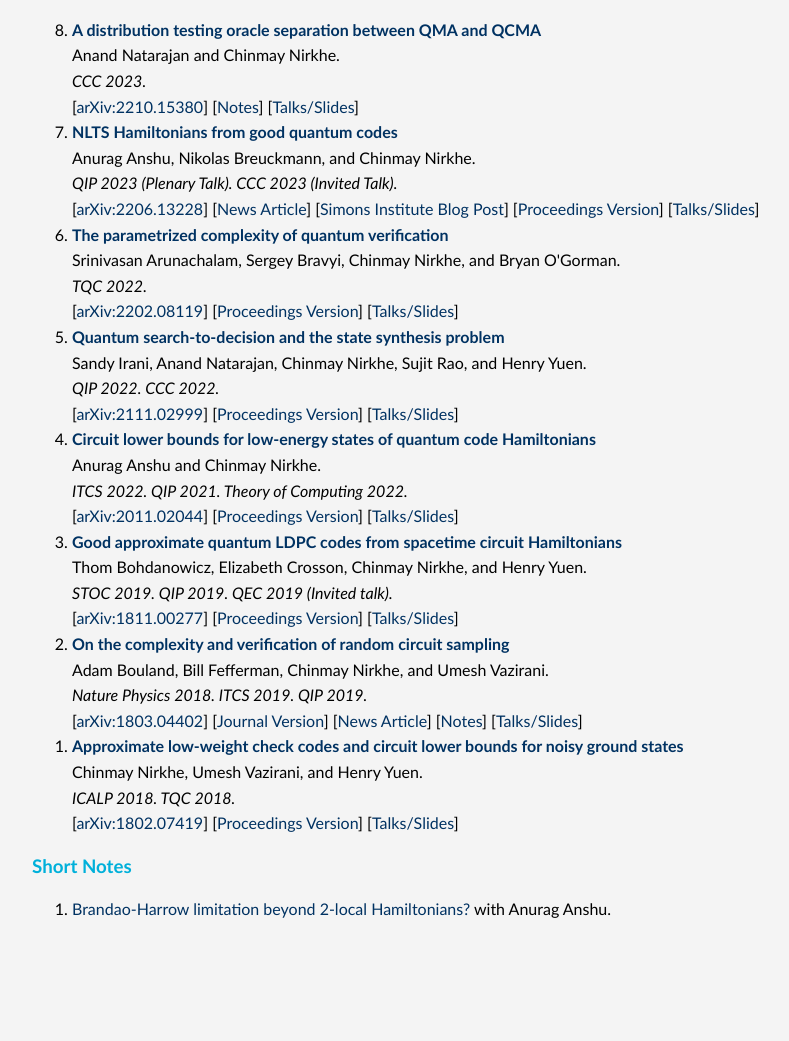
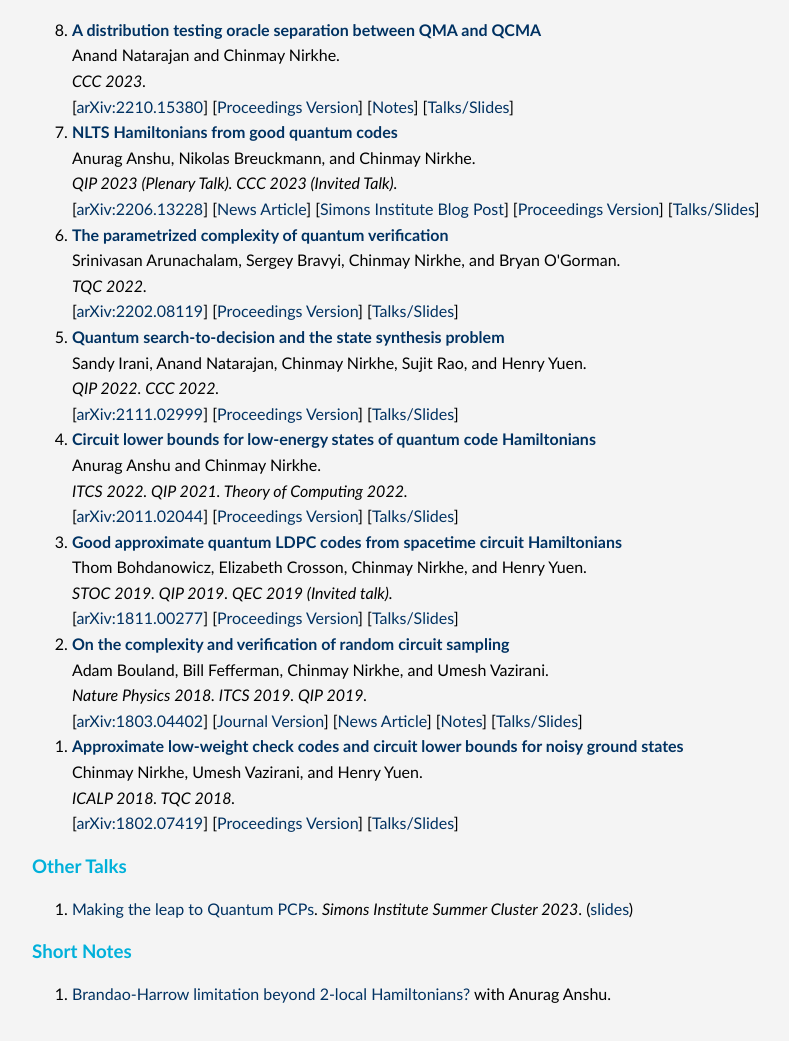
Before and after one commit to nirkhe/nirkhe.github.io, a plain HTML site: page publications.html in a window 1280 px wide. Shown: the part 163-1204 px from the top of the page, without its empty margins (108-897 px from the left). Before the commit the page ends 1124 px from the top, so only its background shows below. Drawn offline with Linux system fonts and the light colour scheme.

Commit message:
new talk

```diff
--- a/publications.html
+++ b/publications.html
@@ -14,7 +14,7 @@ name="viewport" content="width=device-width, initial-scale=1"><title>Complete li
 		<b>A distribution testing oracle separation between QMA and QCMA</b><br>
 		Anand Natarajan and Chinmay Nirkhe.<br>
 		<i>CCC 2023.</i><br>
-		[<a href="https://arxiv.org/abs/2210.15380">arXiv:2210.15380</a>] [<a href="javascript:void(0);" onclick="toggle('separation-notes')">Notes</a>] [<a href="javascript:void(0);" onclick="toggle('oracle_separation_talks')">Talks/Slides</a>]
+		[<a href="https://arxiv.org/abs/2210.15380">arXiv:2210.15380</a>] [<a href="https://drops.dagstuhl.de/opus/volltexte/2023/18292/">Proceedings Version</a>] [<a href="javascript:void(0);" onclick="toggle('separation-notes')">Notes</a>] [<a href="javascript:void(0);" onclick="toggle('oracle_separation_talks')">Talks/Slides</a>]
 		<div id="separation-notes" style="display:none">
 			<p>A previous version of this paper appeared under the title: 'A classical oracle separation between QMA and QCMA'.
 			</p>
@@ -155,6 +155,13 @@ name="viewport" content="width=device-width, initial-scale=1"><title>Complete li
 </ol>
 </p>
 
+<h3>Other Talks</h3>
+<ol reversed>
+	<li>
+		<a href="https://simons.berkeley.edu/talks/chinmay-nirkhe-ibm-2023-07-12">Making the leap to Quantum PCPs</a>. <i>Simons Institute Summer Cluster 2023</i>. (<a href="talks/leap_to_qpcps.pdf">slides</a>)
+	</li>
+</ol>
+
 <h3>Short Notes</h3>
 <ol reversed>
 	<li>
```
Also changed, not shown: 1 other file.
